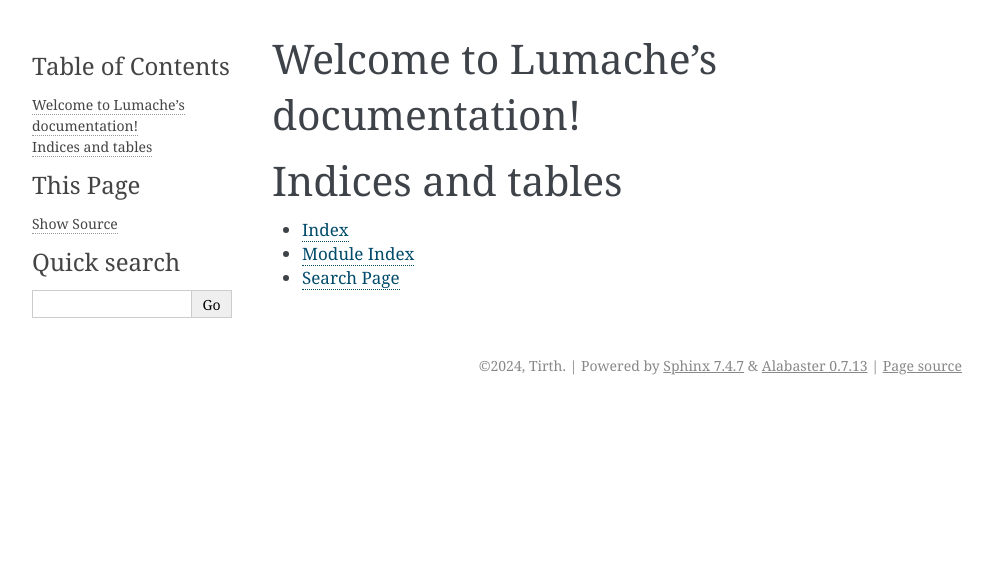
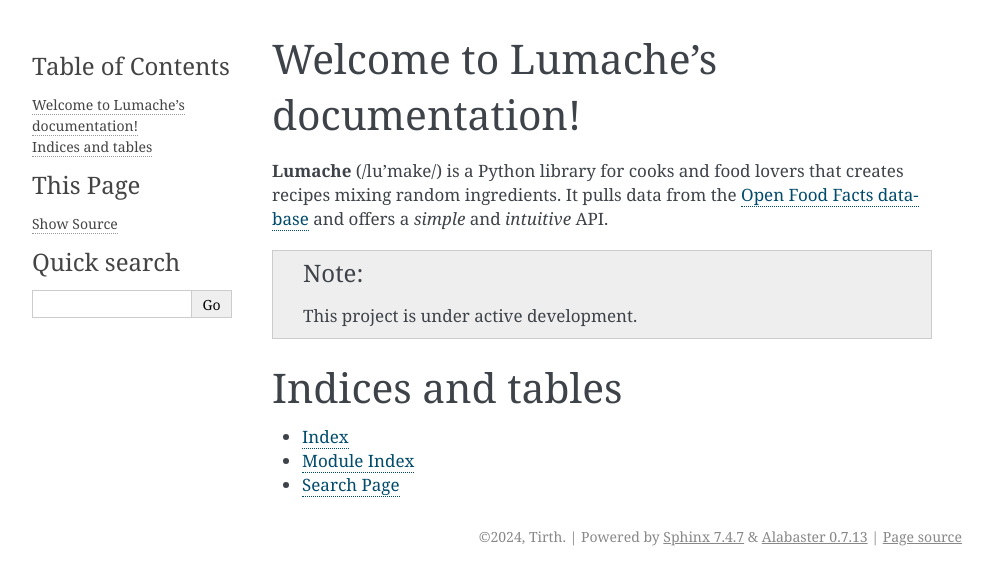
Before and after one commit to TirthS24/Sphinx_Doc, a Sphinx documentation site: the page built from docs/source/index.rst, in a window 1280 px wide. Shown: the top 585 px of the page, without its empty margins (148-1141 px from the left). Built offline with Sphinx 7.4.7, drawn with Linux system fonts in a browser that asks for light colours.

```diff
--- a/docs/source/conf.py
+++ b/docs/source/conf.py
@@ -14,7 +14,9 @@
 # -- General configuration ---------------------------------------------------
 # https://www.sphinx-doc.org/en/master/usage/configuration.html#general-configuration
 
-extensions = []
+extensions = [
+    'sphinx.ext.duration',
+]
 
 templates_path = ['_templates']
 exclude_patterns = []
@@ -26,3 +28,6 @@
 
 html_theme = 'alabaster'
 html_static_path = ['_static']
+
+# EPUB options
+epub_show_urls = 'footnote'
--- a/docs/source/index.rst
+++ b/docs/source/index.rst
@@ -5,6 +5,14 @@
 
 Welcome to Lumache's documentation!
 ===================================
+
+**Lumache** (/lu'make/) is a Python library for cooks and food lovers that
+creates recipes mixing random ingredients.  It pulls data from the `Open Food
+Facts database <https://world.openfoodfacts.org/>`_ and offers a *simple* and
+*intuitive* API.
+
+.. note::
+   This project is under active development.
 
 .. toctree::
    :maxdepth: 2
```
Also changed, not shown: 5 other files.
